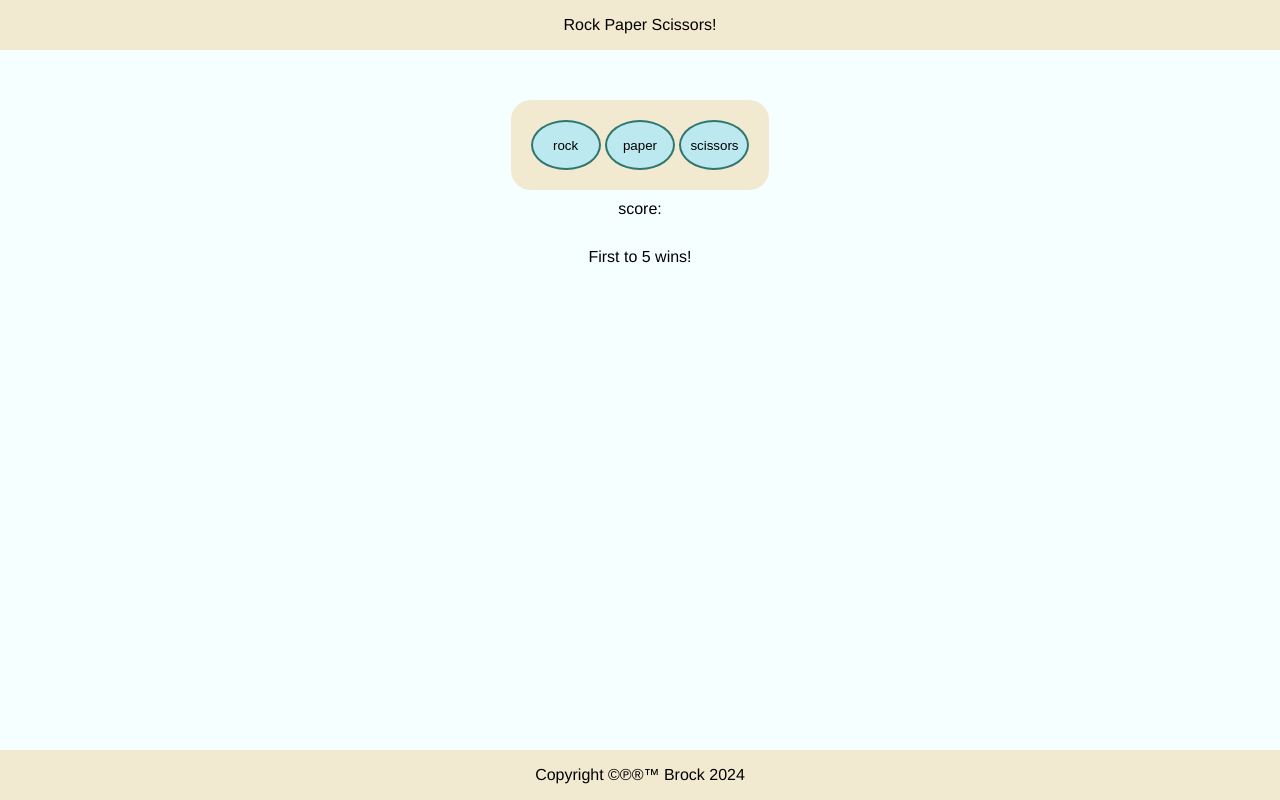
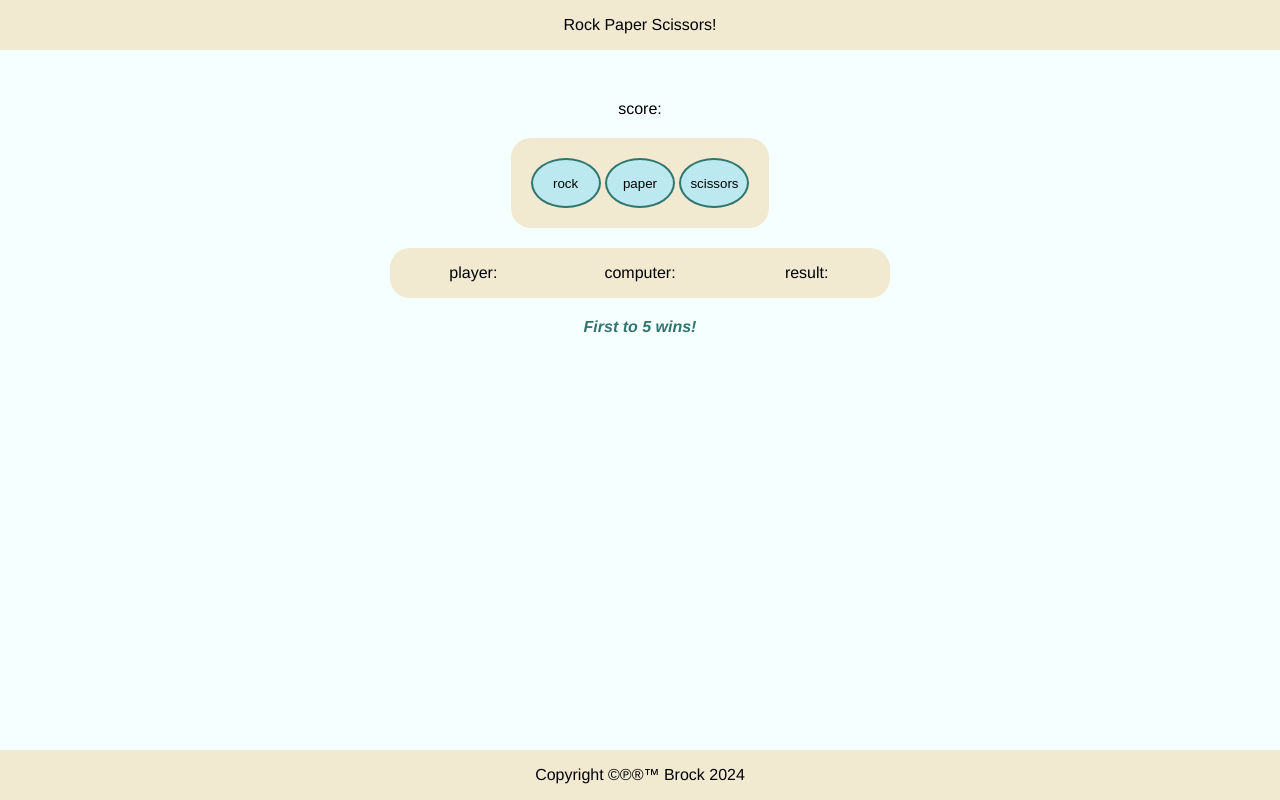
Before and after one commit to tammeusb/240201_practice, a plain HTML site: page index.html in a window 1280 px wide. Drawn offline with Linux system fonts and the light colour scheme.

Commit message:
Rearrange UI and add default spacing before text

```diff
--- a/index.html
+++ b/index.html
@@ -12,17 +12,17 @@
         Rock Paper Scissors!
     </header>
     <div class="content">
+        <div class="result">score: </div>
         <div class="btn-container">
             <button class="btn rock">rock</button>
             <button class="btn paper">paper</button>
             <button class="btn scissors">scissors</button>
         </div>
-        <div class="result">score: </div>
         <div class="display-container">
-            <div class="player-pick"></div>
-            <div class="computer-pick"></div>
+            <div class="player-pick">player:</div>
+            <div class="computer-pick">computer:</div>
+            <div class ="roundStatus">result: </div>
         </div>
-        <div class ="roundStatus"></div>
         <div class="message">First to 5 wins!</div>
     </div>
     <footer class="dark">
--- a/style.css
+++ b/style.css
@@ -36,7 +36,7 @@ header, footer {
 .btn-container {
     max-width: 500px;
     margin: 0 auto;
-    margin-top: 50px;
+    margin-top: 20px;
     padding: 20px;
     border-radius: 20px;
 
@@ -53,6 +53,32 @@ header, footer {
     cursor: pointer;
 }
 
-.message, .roundStatus, .display-container, .result {
-    margin-top: 10px;
+.result {
+    margin-top: 50px;
+    font-size: 16px;
 }
+
+.display-container {
+    display: flex;
+    justify-content: space-between;
+    align-items: center;
+
+    width: 500px;
+    height: 50px;
+    border-radius: 20px;
+    margin: 0 auto;
+    margin-top: 20px;
+
+    background-color: rgb(242, 233, 209);
+}
+
+.display-container > div {
+    flex: 1;
+}
+
+.message {
+    font-style: italic;
+    font-weight: bold;
+    margin-top: 20px;
+    color: rgb(48, 117, 110);
+}
```
